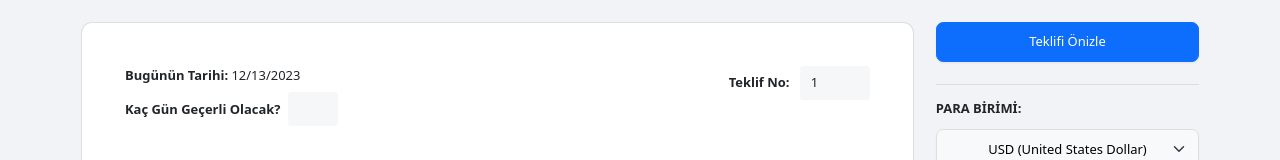
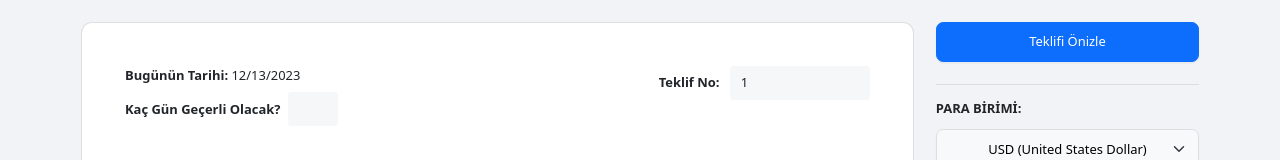
Before and after one commit to mehmetserdar/offer-generator, a React (Create React App) app: page / in a window 1280 px wide. Shown: the top 160 px of the page. Built offline with nearby package versions, Linux system fonts and the light colour scheme.

Commit message:
modified:   src/components/InvoiceForm.js

```diff
--- a/src/components/InvoiceForm.js
+++ b/src/components/InvoiceForm.js
@@ -144,7 +144,7 @@ class InvoiceForm extends React.Component {
               <div className="d-flex flex-row align-items-center">
                 <span className="fw-bold me-2">Teklif&nbsp;No:&nbsp;</span>
                 <Form.Control type="number" value={this.state.invoiceNumber} name={"invoiceNumber"} onChange={(event) => this.editField(event)} min="1" style={{
-                    maxWidth: '70px'
+                    maxWidth: '140px'
                   }} required="required"/>
               </div>
             </div>
@@ -201,7 +201,7 @@ class InvoiceForm extends React.Component {
             </Row>
             <hr className="my-4"/>
             <Form.Label className="fw-bold">NOTLAR:</Form.Label>
-            <Form.Control placeholder="Notları buraya ekleyebilirsiniz!" name="notes" value={this.state.notes} onChange={(event) => this.editField(event)} as="textarea" className="my-2" rows={1}/>
+            <Form.Control placeholder="Notları buraya ekleyebilirsiniz!" name="notes" value={this.state.notes} onChange={(event) => this.editField(event)} as="textarea" className="my-2" rows={9}/>
           </Card>
         </Col>
         <Col md={4} lg={3}>
```
